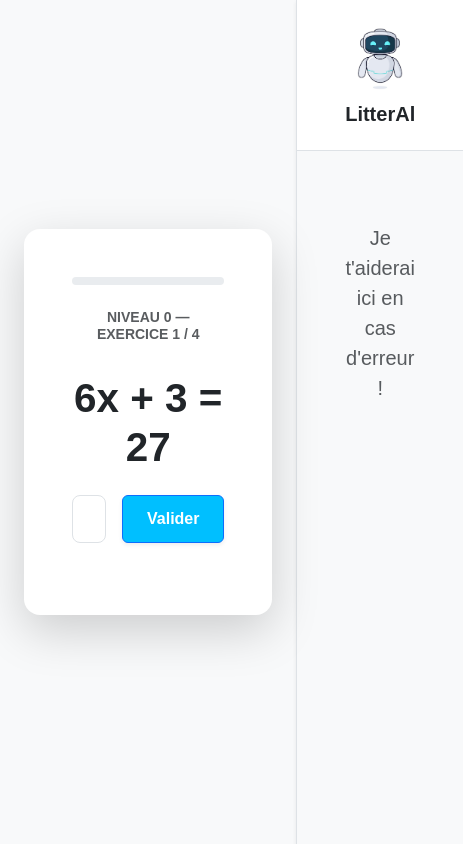
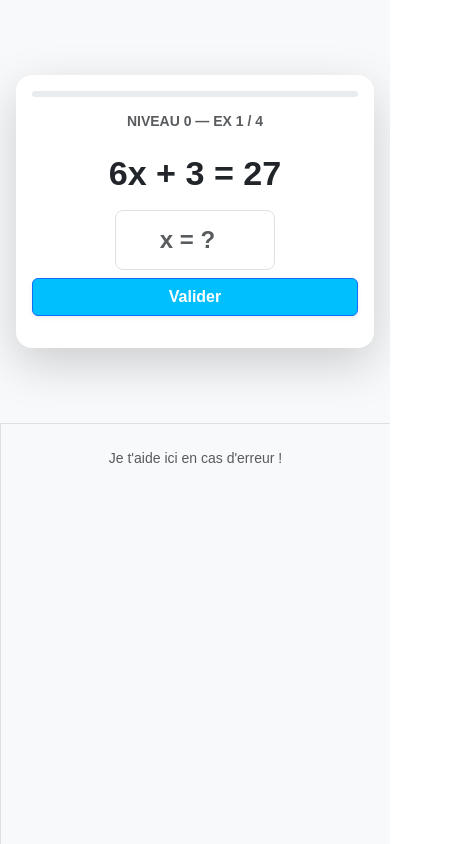
Before and after one commit to agbeSimi/litterAI, a React (Vite) app: page /pratiqueAutonome in a window 390 px wide. Shown: the whole page, 463 px wide, since content can reach past the window. Built offline with nearby package versions, Linux system fonts and the light colour scheme.

Commit message:
modif pour avoir la page en mobile friendly

```diff
--- a/src/pages/PratiqueAutonome.jsx
+++ b/src/pages/PratiqueAutonome.jsx
@@ -26,7 +26,7 @@ function PratiqueAutonome() {
     let b = Math.floor(Math.random() * 9) + 1;
     let xSolution = Math.floor(Math.random() * 9) + 1;
     let c = a * xSolution + b;
-    return { affichage: `${a}x + ${b} = ${c}`, solution: xSolution };
+    return {affichage: `${a}x + ${b} = ${c}`, solution: xSolution};
   }
 
   function genererEquationNiveau1() {
@@ -59,7 +59,7 @@ function PratiqueAutonome() {
   async function discuterErreur(messageUtilisateur = "") {
     setIsWorking(true);
     const contenuUser = messageUtilisateur || `J'ai proposé ${reponseEleve} pour ${currentEquation.affichage}, pourquoi c'est faux ?`;
-    const nouveauMessage = { role: "user", content: contenuUser };
+    const nouveauMessage = {role: "user", content: contenuUser};
     const historique = [...conversationIA, nouveauMessage];
     const promptSysteme = {
       role: "system",
@@ -74,7 +74,8 @@ function PratiqueAutonome() {
       4. MOTS SIMPLES : "On veut laisser x tout seul. Comment se débarrasser du nombre à côté ?".
       5. INTERDICTION : Ne jamais dire d'ajouter si l'équation a un signe plus, et inversement.`
     };
-    await envoyerMessage([promptSysteme, ...historique], setConversationIA, "", () => {}, setIsWorking);
+    await envoyerMessage([promptSysteme, ...historique], setConversationIA, "", () => {
+    }, setIsWorking);
   }
 
   // --- LOGIQUE DE VALIDATION ---
@@ -106,58 +107,69 @@ function PratiqueAutonome() {
   }
 
   return (
-      <div className="container-fluid d-flex flex-row vh-100 bg-light p-0">
-        <div className="flex-grow-1 p-4 d-flex flex-column align-items-center justify-content-center">
-          <div className="card shadow-lg p-5 rounded-4 text-center border-0" style={{ maxWidth: '600px', width: '100%' }}>
+      <div className="container-fluid d-flex flex-column flex-md-row vh-100 bg-light p-0 overflow-hidden">
+
+        {/* ZONE GAUCHE (HAUT SUR MOBILE) : EXERCICE */}
+        <div
+            className="flex-grow-1 p-3 p-md-4 d-flex flex-column align-items-center justify-content-center border-bottom border-md-0">
+          <div className="card shadow-lg p-3 p-md-5 rounded-4 text-center border-0 w-100" style={{maxWidth: '600px'}}>
 
             {!isFinished ? (
                 <>
-                  <div className="progress mb-4" style={{ height: '8px' }}>
-                    <div className="progress-bar bg-primary" style={{ width: `${((exercice - 1) / 4) * 100}%` }}></div>
+                  <div className="progress mb-3 mb-md-4" style={{height: '6px'}}>
+                    <div className="progress-bar bg-primary" style={{width: `${((exercice - 1) / 4) * 100}%`}}></div>
                   </div>
-                  <h6 className="text-muted fw-bold text-uppercase small">Niveau {niveau} — Exercice {exercice} / 4</h6>
-                  <h2 className="display-2 fw-bold my-4">{currentEquation.affichage}</h2>
-                  <div className="d-flex gap-3 justify-content-center mb-4">
+
+                  <h6 className="text-muted fw-bold text-uppercase small">Niveau {niveau} — Ex {exercice} / 4</h6>
+                  <h2 className="display-4 display-md-2 fw-bold my-3 my-md-4 text-dark">{currentEquation.affichage}</h2>
+
+                  <div className="d-flex flex-column flex-sm-row gap-2 justify-content-center mb-3">
                     <input
                         type="number"
-                        className="form-control form-control-lg text-center fw-bold"
-                        style={{ maxWidth: '160px' }}
+                        className="form-control form-control-lg text-center fw-bold mx-auto mx-sm-0"
+                        style={{maxWidth: '160px', height: '60px', fontSize: '1.5rem'}}
                         value={reponseEleve}
                         onChange={(e) => setReponseEleve(e.target.value)}
                         disabled={isCorrect === true}
+                        placeholder="x = ?"
                     />
-                    {isCorrect !== true && <button className="btn btn-primary px-4 fw-bold shadow-sm" onClick={verifierReponse}>Valider</button>}
+                    {isCorrect !== true && (
+                        <button className="btn btn-primary px-4 fw-bold shadow-sm" onClick={verifierReponse}>
+                          Valider
+                        </button>
+                    )}
                   </div>
+
                   {message && (
-                      <div className={`alert ${isCorrect ? 'alert-success' : 'alert-danger'} rounded-4 py-3 shadow-sm`}>
-                        <div className="fw-bold mb-3">{message}</div>
-                        <button className={`btn ${isCorrect ? 'btn-success' : 'btn-outline-danger'} rounded-pill px-5 fw-bold`} onClick={exerciceSuivant}>
-                          {exercice < 4 ? "Exercice suivant →" : "Voir mon bilan"}
+                      <div
+                          className={`alert ${isCorrect ? 'alert-success' : 'alert-danger'} rounded-4 py-3 shadow-sm animate__animated animate__fadeIn`}>
+                        <div className="fw-bold mb-2 small mb-md-3">{message}</div>
+                        <button
+                            className={`btn ${isCorrect ? 'btn-success' : 'btn-outline-danger'} rounded-pill px-4 px-md-5 fw-bold w-100 w-sm-auto`}
+                            onClick={exerciceSuivant}>
+                          {exercice < 4 ? "Suivant →" : "Voir bilan"}
                         </button>
                       </div>
                   )}
                 </>
             ) : (
+                /* ÉCRAN BILAN ADAPTÉ */
                 <div className="animate__animated animate__fadeIn">
-                  <h2 className="fw-bold mb-3">Bilan de la série</h2>
-                  <div className="display-4 fw-bold mb-4 text-primary">{score} / 4</div>
+                  <h2 className="fw-bold mb-2">Bilan</h2>
+                  <div className="display-3 fw-bold mb-3 text-primary">{score} / 4</div>
 
                   {(score / 4) >= 0.75 ? (
-                      <div className="alert alert-success rounded-4 p-4">
-                        <h5>Félicitations ! 🌟</h5>
-                        <p>Tu maîtrises le niveau {niveau}. Prêt pour la suite ?</p>
-
-                        <button className="btn btn-success rounded-pill px-5 fw-bold" onClick={() => {
-                          const prochainNiveau = niveau + 1;
-                          if (prochainNiveau <= 2) {
-                            setNiveau(prochainNiveau);
+                      <div className="alert alert-success rounded-4 p-3 p-md-4">
+                        <p className="small mb-3">Bravo ! Prêt pour la suite ?</p>
+                        <button className="btn btn-success rounded-pill px-4 fw-bold w-100" onClick={() => {
+                          const prochain = niveau + 1;
+                          if (prochain <= 2) {
+                            setNiveau(prochain);
                             setExercice(1);
                             setScore(0);
                             setIsFinished(false);
-
-                            if (prochainNiveau === 1) setCurrentEquation(genererEquationNiveau1());
-                            else if (prochainNiveau === 2) setCurrentEquation(genererEquationNiveau2());
-
+                            if (prochain === 1) setCurrentEquation(genererEquationNiveau1());
+                            else if (prochain === 2) setCurrentEquation(genererEquationNiveau2());
                             setReponseEleve("");
                             setMessage("");
                             setIsCorrect(null);
@@ -166,15 +178,14 @@ function PratiqueAutonome() {
                             navigate("/");
                           }
                         }}>
-                          {niveau < 2 ? `Passer au Niveau ${niveau + 1}` : "Terminer la mission"}
+                          {niveau < 2 ? "Niveau Suivant" : "Terminer"}
                         </button>
                       </div>
                   ) : (
-                      <div className="alert alert-danger rounded-4 p-4">
-                        <h5>Besoin d'un renforcement 💡</h5>
-                        <p>Ton score est insuffisant. Une petite révision t'aidera !</p>
-                        <button className="btn btn-danger rounded-pill px-5 fw-bold" onClick={goToModelage}>
-                          Retourner au Modelage
+                      <div className="alert alert-danger rounded-4 p-3 p-md-4">
+                        <p className="small mb-3">Besoin de réviser la méthode.</p>
+                        <button className="btn btn-danger rounded-pill px-4 fw-bold w-100" onClick={goToModelage}>
+                          Retour Modelage
                         </button>
                       </div>
                   )}
@@ -183,46 +194,47 @@ function PratiqueAutonome() {
           </div>
         </div>
 
-        {/* ZONE DROITE : CHAT LITTERAL */}
-        <div className="bg-white border-start shadow-sm d-flex flex-column" style={{ width: '420px' }}>
-          <div className="p-4 border-bottom text-center bg-white">
-            <img src={logoRobot} alt="Robot" style={{ width: '70px' }} />
-            <h5 className="fw-bold mb-0 mt-2">LitterAl</h5>
+        {/* ZONE DROITE (BAS SUR MOBILE) : CHAT */}
+        <div className="bg-white border-start shadow-sm d-flex flex-column"
+             style={{width: '100%', maxWidth: '100%', height: '40vh', flexBasis: '420px'}}>
+          <div className="p-2 p-md-3 border-bottom text-center bg-white d-none d-md-block">
+            <img src={logoRobot} alt="Robot" style={{width: '50px'}}/>
+            <h6 className="fw-bold mb-0">LitterAl</h6>
           </div>
 
-          <div className="flex-grow-1 overflow-auto p-4 bg-light">
+          <div className="flex-grow-1 overflow-auto p-3 bg-light">
             {isCorrect === false && !isFinished ? (
                 <>
                   {conversationIA.filter(m => m.role !== 'system' && m.content.trim() !== "").map((m, i) => (
-                      <div key={i} className={`mb-3 p-3 rounded-4 shadow-sm ${m.role === 'user' ? 'bg-primary text-white ms-4' : 'bg-white me-4 border'}`}>{m.content}</div>
+                      <div key={i}
+                           className={`mb-2 p-2 rounded-4 shadow-sm small ${m.role === 'user' ? 'bg-primary text-white ms-4' : 'bg-white me-4 border'}`}>
+                        {m.content}
+                      </div>
                   ))}
-                  {isWorking && <div className="text-muted small p-2"><div className="spinner-border spinner-border-sm me-2 text-primary"></div>LitterAl écrit...</div>}
+                  {isWorking && <div className="text-muted small p-2 text-center">LitterAl réfléchit...</div>}
                 </>
             ) : (
-                <div className="text-center text-muted mt-5 px-4">
-                  <p className="fs-5">Je t'aiderai ici en cas d'erreur !</p>
+                <div className="text-center text-muted mt-2">
+                  <p className="small">Je t'aide ici en cas d'erreur !</p>
                 </div>
             )}
           </div>
 
-          {/* RÉINTÉGRATION DU CHAMP DE SAISIE */}
           {isCorrect === false && !isFinished && (
-              <div className="p-3 border-top bg-white">
+              <div className="p-2 p-md-3 border-top bg-white">
                 <div className="input-group shadow-sm rounded-pill overflow-hidden border">
                   <input
                       type="text"
-                      className="form-control border-0 px-4"
-                      placeholder="Pose une question au robot..."
+                      className="form-control border-0 px-3"
+                      style={{fontSize: '0.9rem'}}
+                      placeholder="Question au robot..."
                       onKeyDown={(e) => {
-                        if(e.key === 'Enter' && e.target.value.trim() !== "") {
+                        if (e.key === 'Enter' && e.target.value.trim() !== "") {
                           discuterErreur(e.target.value);
                           e.target.value = "";
                         }
                       }}
                   />
-                  <button className="btn btn-white border-0 text-primary">
-                    <i className="bi bi-send-fill"></i>
-                  </button>
                 </div>
               </div>
           )}
@@ -230,5 +242,4 @@ function PratiqueAutonome() {
       </div>
   );
 }
-
 export default PratiqueAutonome;
```
